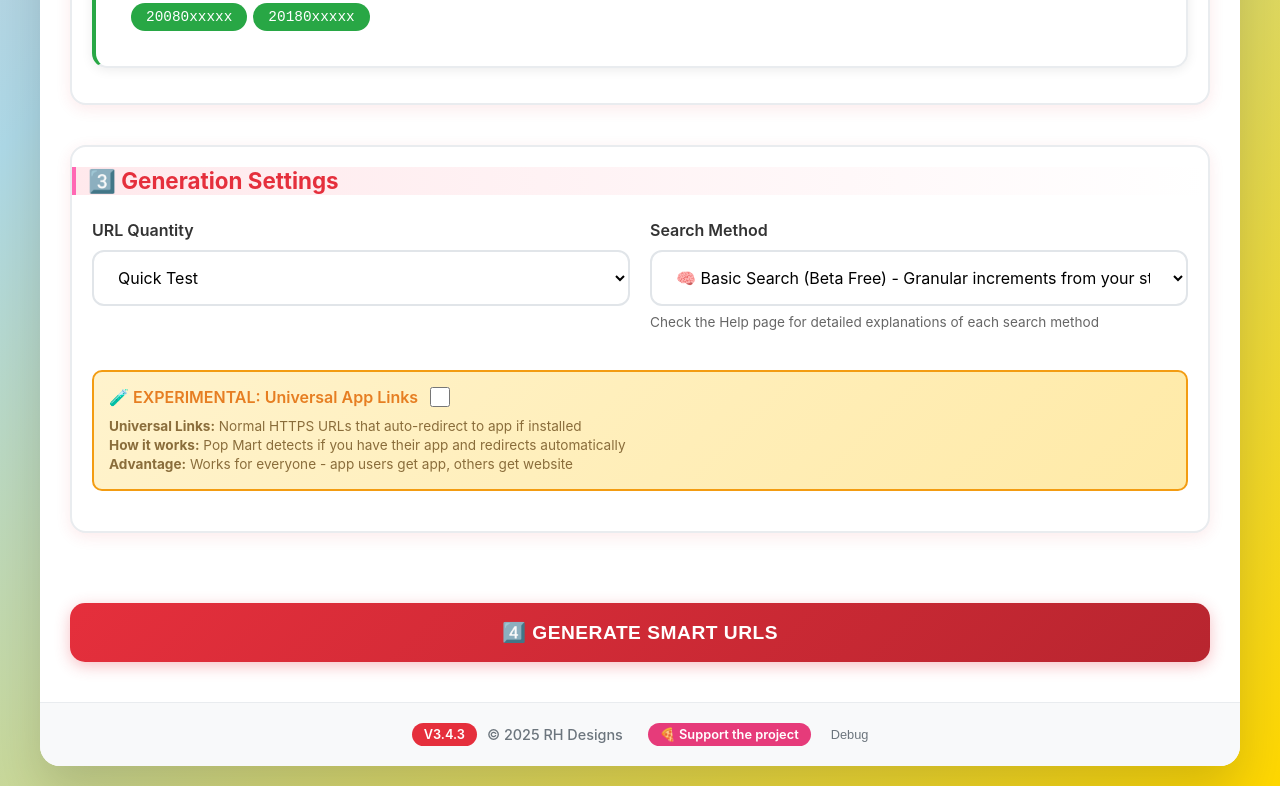
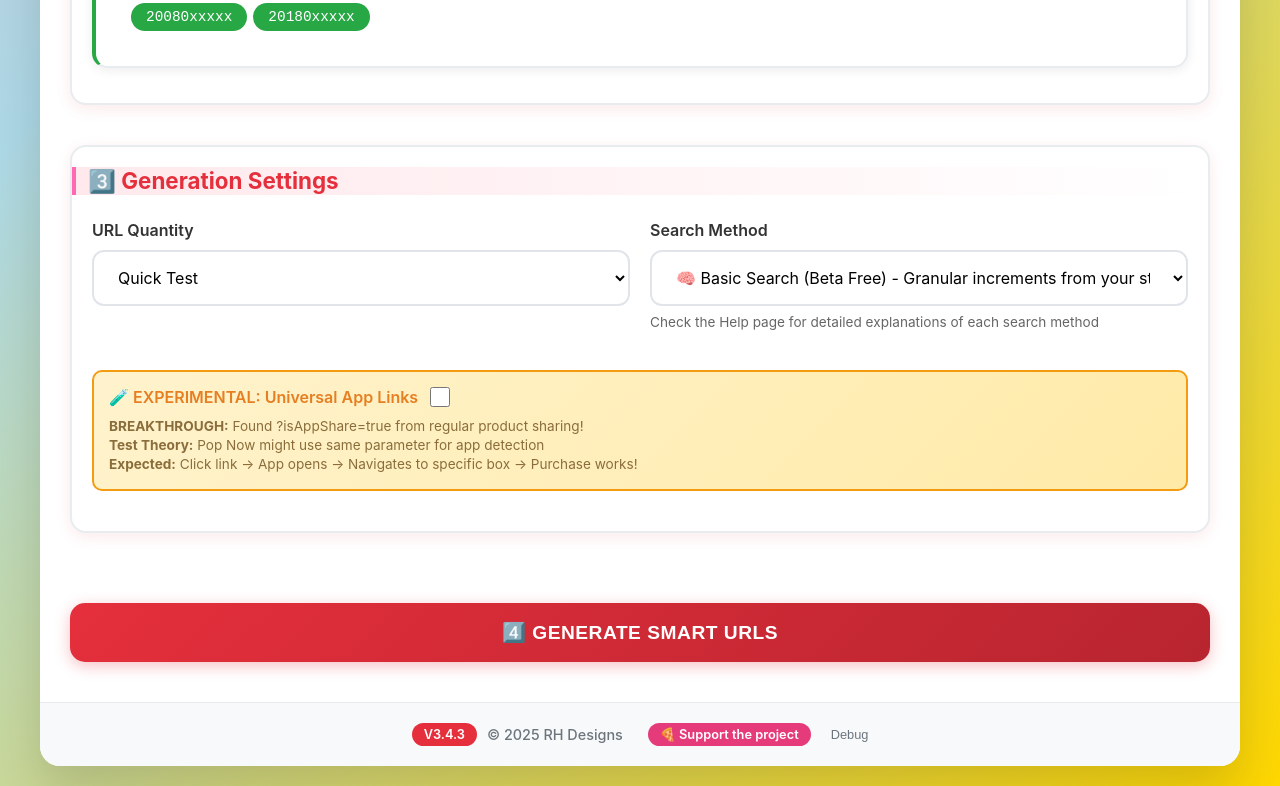
Before and after one commit to DecaffButter/popmart-box-finder, a website: page src/index.html in a window 1280 px wide. Shown: the part 1764-2550 px from the top of the page. Drawn offline with Linux system fonts and the light colour scheme.

Commit message:
App Share True

```diff
--- a/src/index.html
+++ b/src/index.html
@@ -1104,19 +1104,19 @@
                             <div id="deep-link-options" style="display: none; margin-top: 15px;">
                                 <label for="deep-link-pattern" style="font-weight: 600; color: #e67e22; margin-bottom: 8px; display: block;">Universal Link Pattern:</label>
                                 <select id="deep-link-pattern" style="width: 100%; padding: 8px; border: 1px solid #f39c12; border-radius: 5px; background: white;">
+                                    <option value="?isAppShare=true">Add ?isAppShare=true (FOUND FROM APP SHARE!)</option>
                                     <option value="?openInApp=true">Add ?openInApp=true parameter</option>
                                     <option value="?mobile=1">Add ?mobile=1 parameter</option>
                                     <option value="?app=1">Add ?app=1 parameter</option>
                                     <option value="?utm_source=app">Add ?utm_source=app parameter</option>
                                     <option value="?ref=app">Add ?ref=app parameter</option>
-                                    <option value="?force_app=1">Add ?force_app=1 parameter</option>
                                 </select>
                             </div>
 
                             <div style="font-size: 0.85rem; color: #8a6d3b; line-height: 1.4; margin-top: 10px;">
-                                <strong>Universal Links:</strong> Normal HTTPS URLs that auto-redirect to app if installed<br>
-                                <strong>How it works:</strong> Pop Mart detects if you have their app and redirects automatically<br>
-                                <strong>Advantage:</strong> Works for everyone - app users get app, others get website
+                                <strong>BREAKTHROUGH:</strong> Found ?isAppShare=true from regular product sharing!<br>
+                                <strong>Test Theory:</strong> Pop Now might use same parameter for app detection<br>
+                                <strong>Expected:</strong> Click link → App opens → Navigates to specific box → Purchase works!
                             </div>
                         </div>
                     </div>
```
